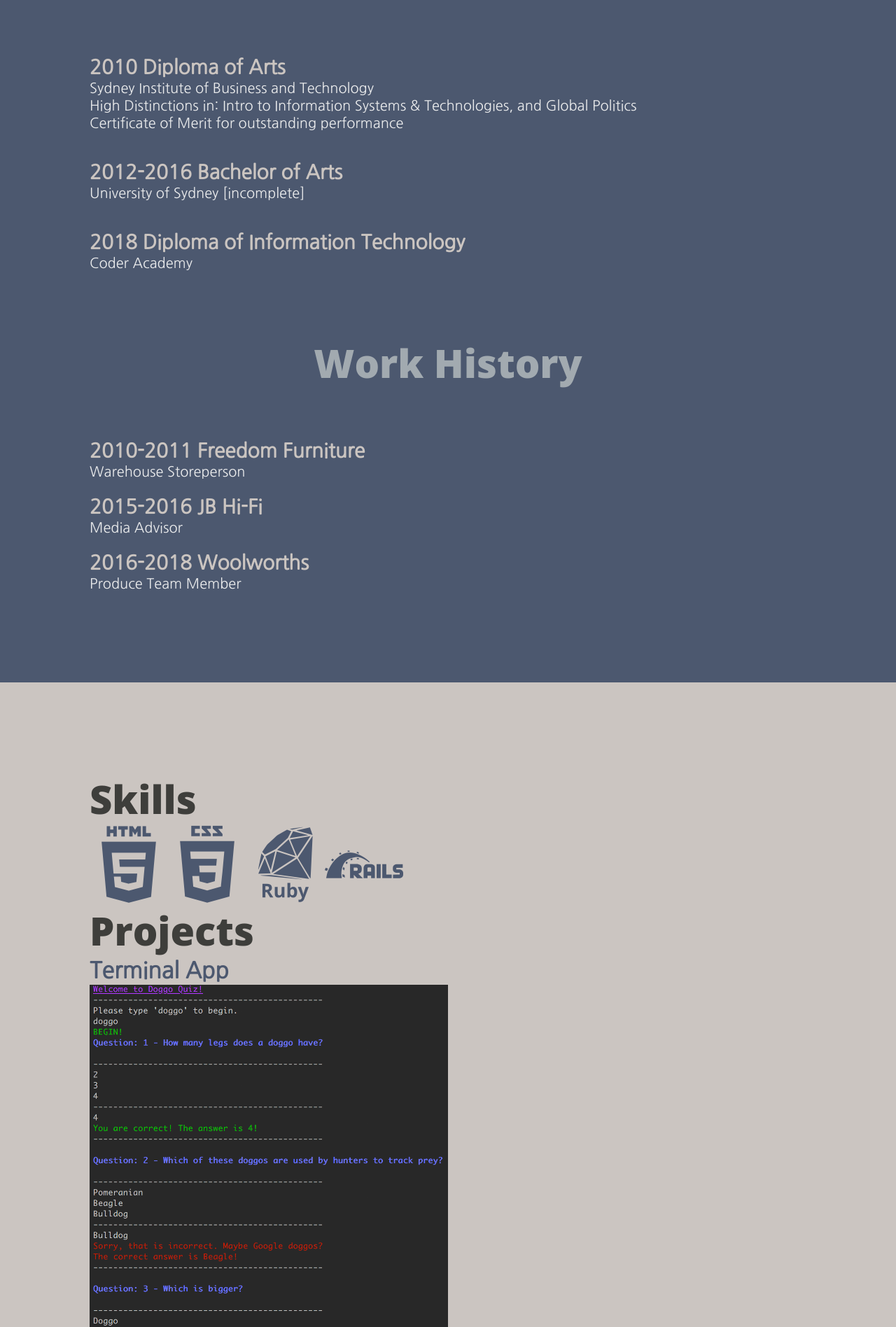
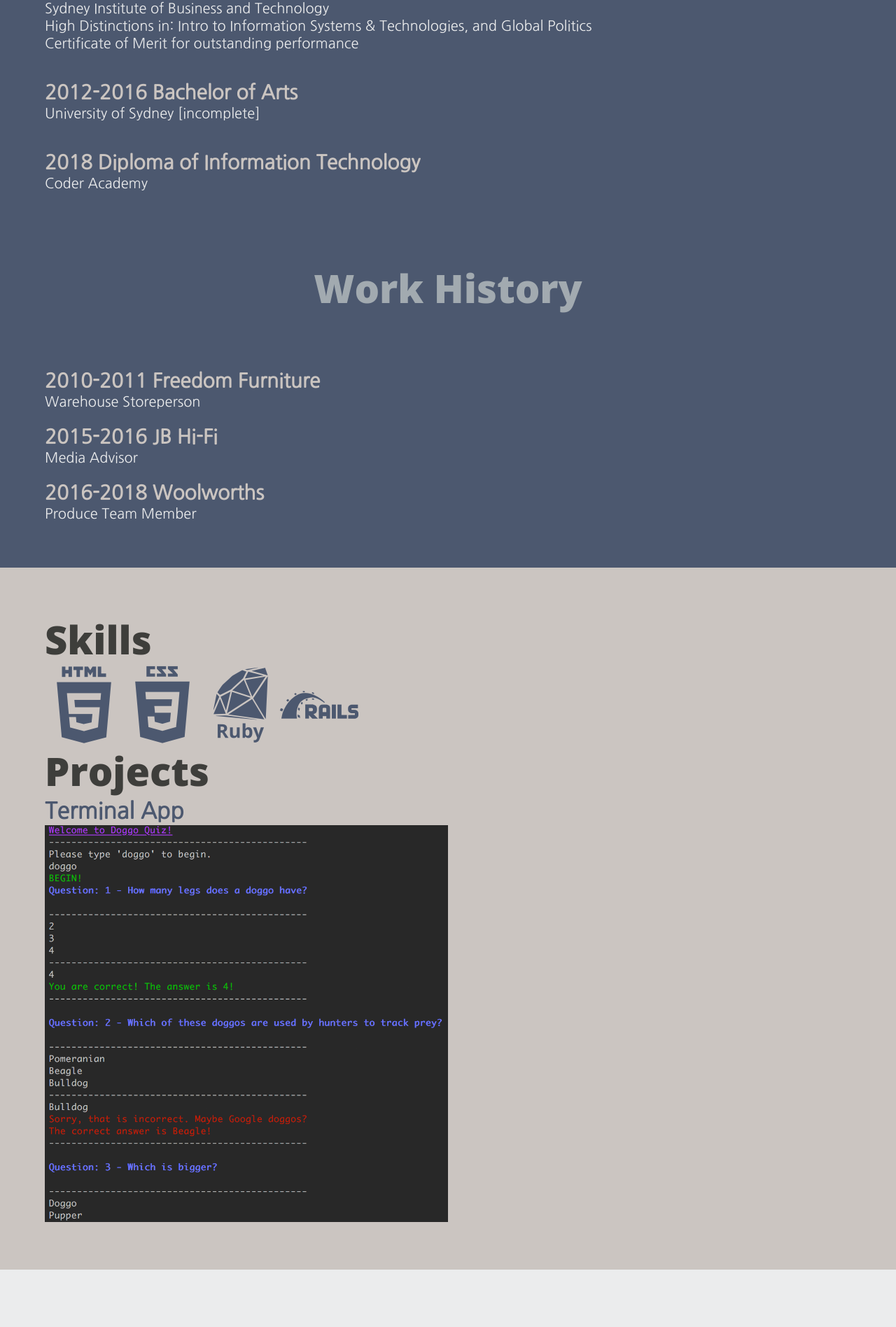
Before and after one commit to rhyswoodberry/rhyswoodberry.github.io, a plain HTML site: page index.html in a window 1280 px wide. Shown: the part 1744-3640 px from the top of the page at 70% size. Drawn offline with nearby package versions, Linux system fonts and the light colour scheme.

Commit message:
fix padding

```diff
--- a/styles.css
+++ b/styles.css
@@ -111,7 +111,7 @@ nav a:link, nav a:visited, nav a:active {
 /* Who is Rhys? */
 .whoisrhys {
   background-color: #4C586F;
-  padding: 10%;
+  padding: 5%;
 }
 
 .my-face {
@@ -164,7 +164,7 @@ nav a:link, nav a:visited, nav a:active {
 /* Skills & Projects */
 .skillsprojects {
   background-color: #CBC5C1;
-  padding: 10%;
+  padding: 5%;
 }
 
 .skillsprojects h1 {
```
